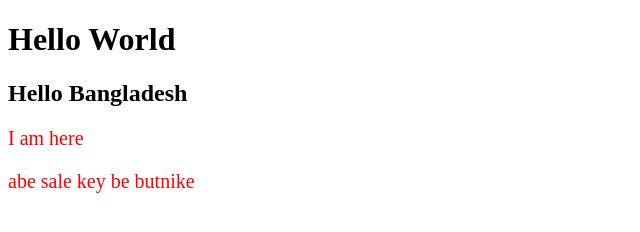
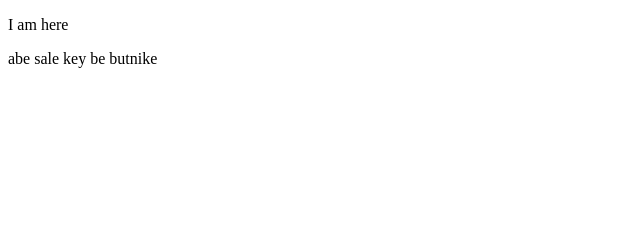
Before and after one commit to Mohendra74/my-2nd-repo, a plain HTML site: page Index.html in a window 1280 px wide. Shown: the whole page, without its empty margins (0-640 px from the left). Drawn offline with Linux system fonts and the light colour scheme.

Commit message:
added para

```diff
--- a/Index.html
+++ b/Index.html
@@ -4,13 +4,10 @@
     <meta charset="UTF-8">
     <meta http-equiv="X-UA-Compatible" content="IE=edge">
     <meta name="viewport" content="width=device-width, initial-scale=1.0">
-    <link rel="stylesheet" href="style.css">
     <title>My Second Github Repo</title>
 </head>
 <body>
 
-    <h1> Hello World </h1>
-    <h2> Hello Bangladesh </h2>
 
     <p> I am here </p>
     <p>abe sale key be butnike</p>
--- a/style.css
+++ /dev/null
@@ -1,5 +0,0 @@
-p {
-  color: red;
-  font-size: 20px;
-  font-weight: 500;
-}
```
